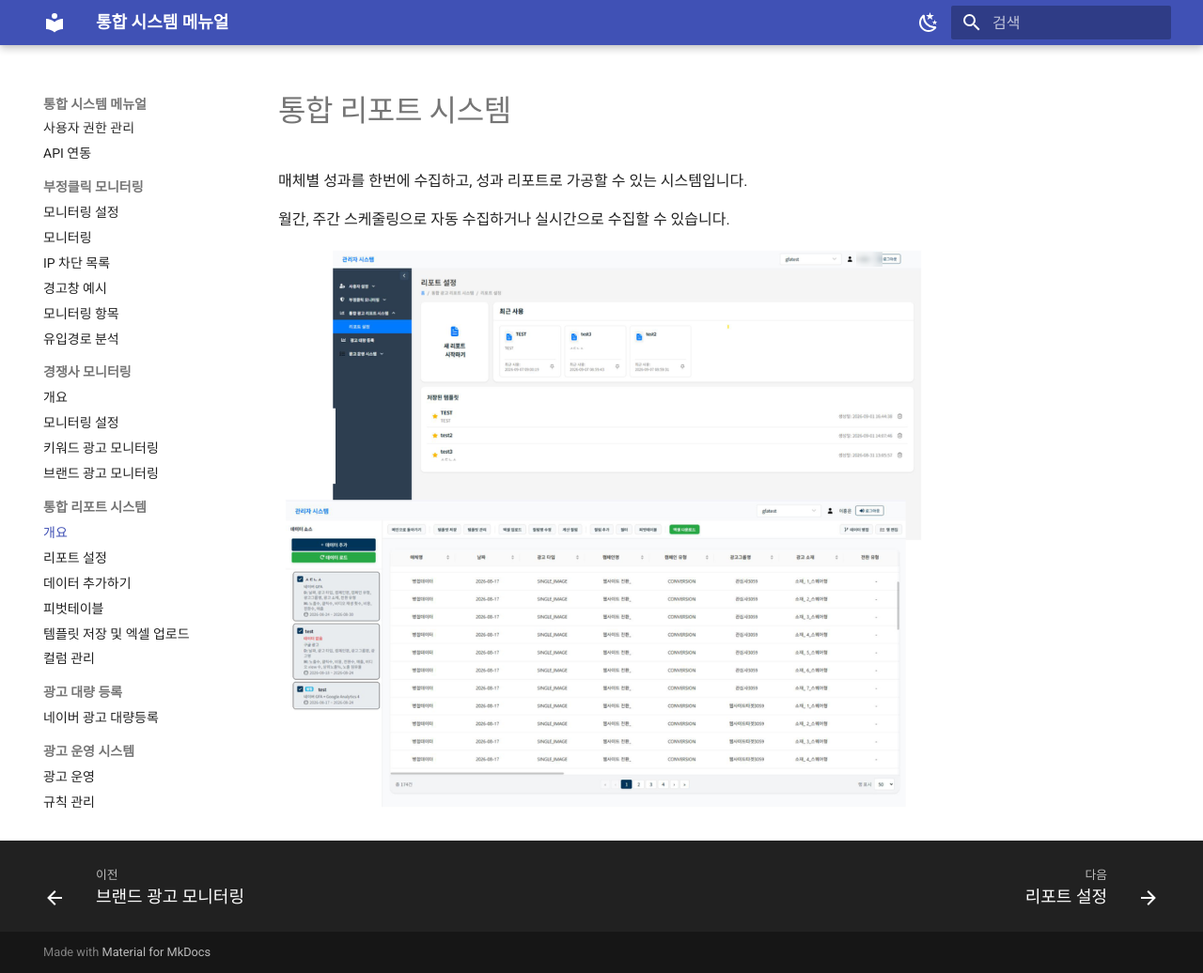
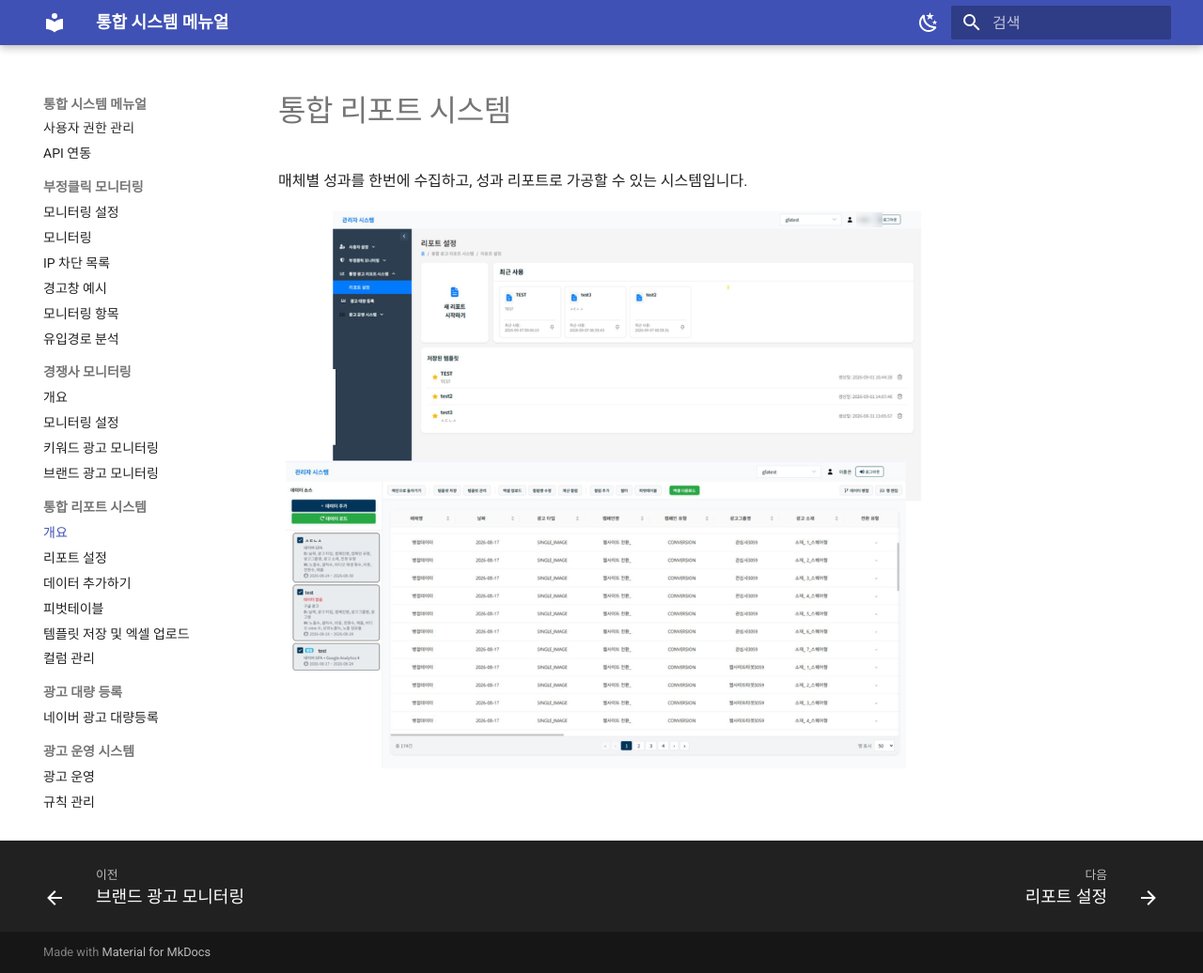
Before and after one commit to EinsHong/ad_system_manual, an MkDocs documentation site: the page built from docs/report/overview.md, in a window 1280 px wide and 1036 px high. Shown: the whole window at 94% size. Built offline with MkDocs 1.6.1 and Material for MkDocs 9.7.7, drawn with Linux system fonts in a browser that asks for light colours.

Commit message:
Update overview.md

```diff
--- a/docs/report/overview.md
+++ b/docs/report/overview.md
@@ -2,6 +2,5 @@
 
 매체별 성과를 한번에 수집하고, 성과 리포트로 가공할 수 있는 시스템입니다.
 
-월간, 주간 스케줄링으로 자동 수집하거나 실시간으로 수집할 수 있습니다.
 
 ![통합 리포트 시스템 화면](../assets/img/report-overview.png)
```
